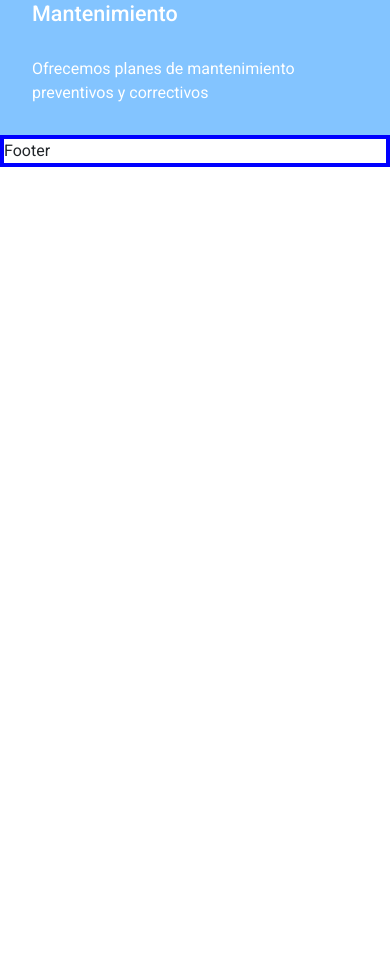
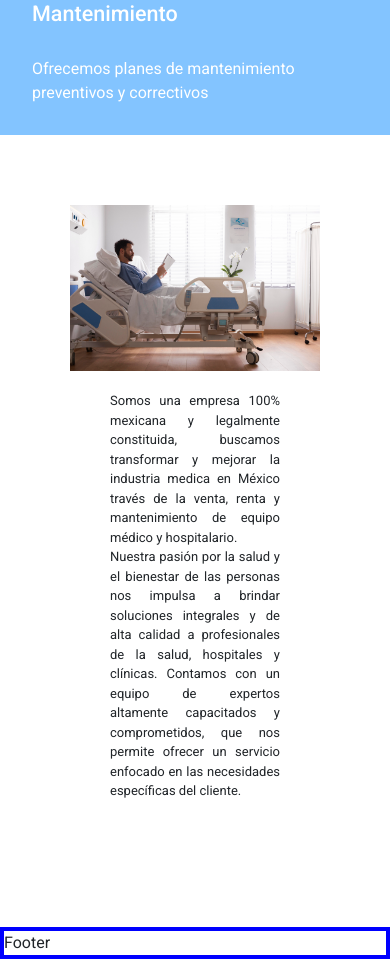
Before and after one commit to rbahena/bicamedic, an Angular app: page / in a window 390 px wide. Shown: the part 820-1779 px from the top of the page. Before the commit the page ends 987 px from the top, so only its background shows below. Built offline with nearby package versions, Linux system fonts and the light colour scheme.

Commit message:
Agregar seccion acerca de nosotros

```diff
--- a/src/app/main/main.component.html
+++ b/src/app/main/main.component.html
@@ -1,2 +1,3 @@
 <app-carrousel></app-carrousel>
 <app-services></app-services>
+<app-about-us></app-about-us>
--- a/src/app/sections/about-us/about-us.component.css
+++ b/src/app/sections/about-us/about-us.component.css
@@ -0,0 +1,21 @@
+.about-text{
+    margin: 110px;
+    text-align: justify;
+}
+
+.about-img{
+    margin: 70px;
+}
+
+@media (max-width: 510px) {
+
+    .about-text{
+       font-size: small;
+        text-align: justify;
+        margin-top: 10px;
+    }
+
+    .about-img{
+        margin-bottom: 10px;
+    }
+}
--- a/src/app/sections/about-us/about-us.component.html
+++ b/src/app/sections/about-us/about-us.component.html
@@ -1 +1,21 @@
-<p>about-us works!</p>
+<section class="about-us  text-center ">
+  <div class="row about-row">
+    <div class="col about-img">
+      <img src="../../../assets/images/paciente-sexo-masculino-cama-hospital.jpg"  class="d-block w-100" alt="">
+    </div>
+    <div class="col about-text">
+      <p>
+        Somos una empresa 100% mexicana y legalmente constituida, buscamos
+        transformar y mejorar la industria medica en México través de la venta,
+        renta y mantenimiento de equipo médico y hospitalario.
+        <br>
+        Nuestra pasión
+        por la salud y el bienestar de las personas nos impulsa a brindar
+        soluciones integrales y de alta calidad a profesionales de la salud,
+        hospitales y clínicas. Contamos con un equipo de expertos altamente
+        capacitados y comprometidos, que nos permite ofrecer un servicio
+        enfocado en las necesidades específicas del cliente.
+      </p>
+    </div>
+  </div>
+</section>
```
Also changed, not shown: src/assets/images/paciente-sexo-masculino-cama-hospital.jpg (added).
